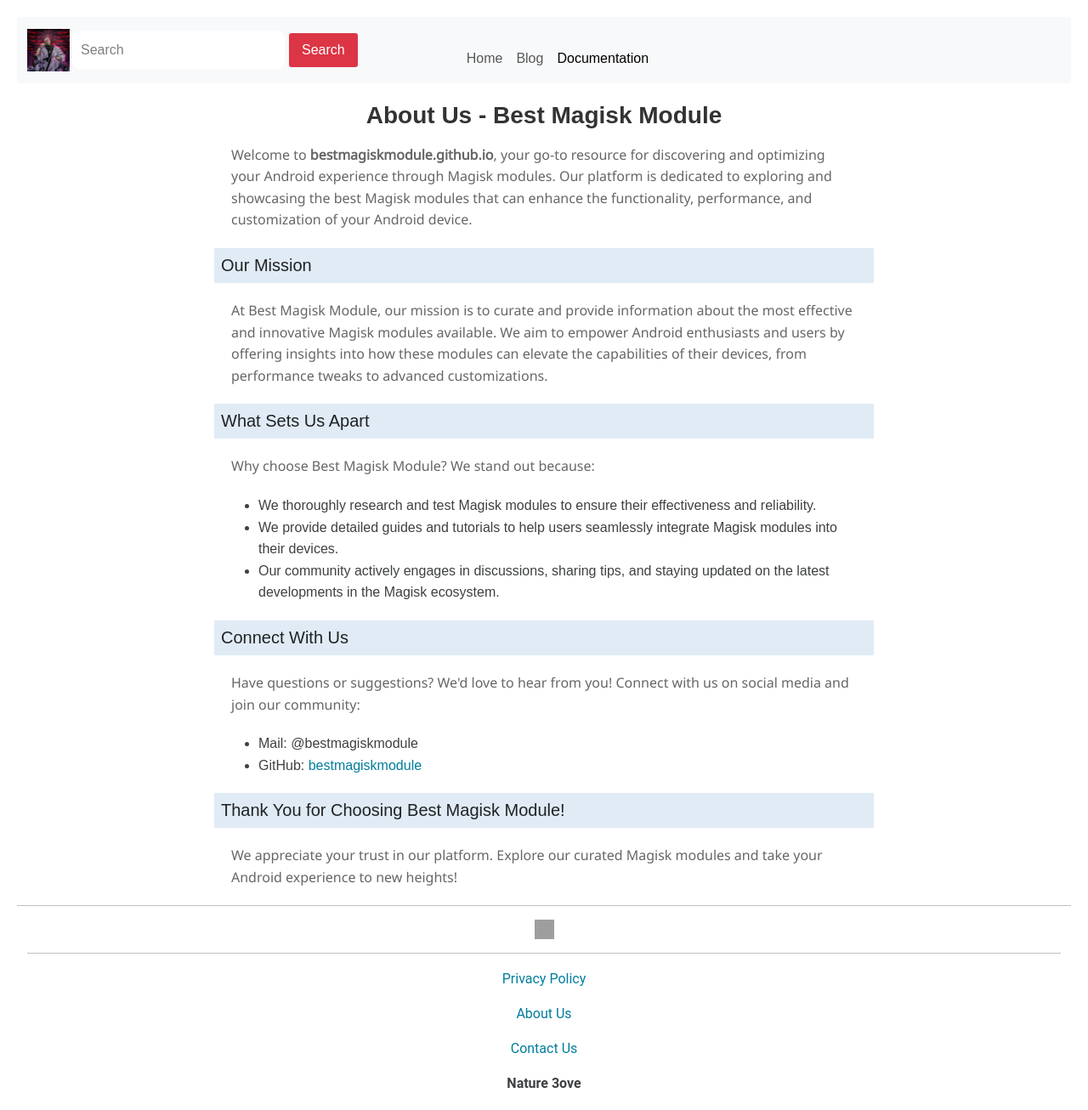
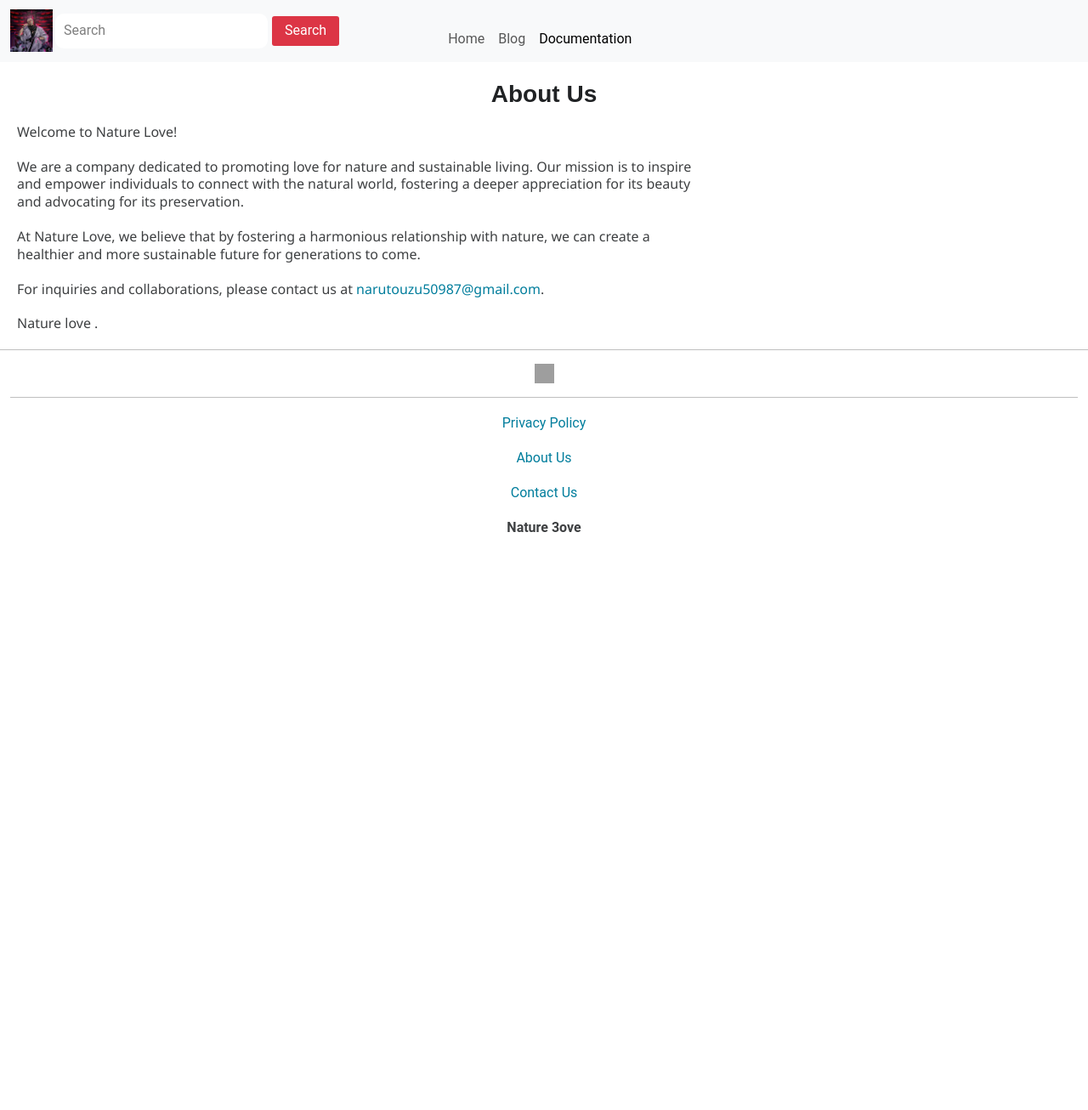
Before and after one commit to naturelovewsp/naturelovewsp.github.io, a Jekyll site: the page built from about-us.html, in a window 1280 px wide. Shown: the whole page at 85% size. Built offline with Jekyll 4.4.1, drawn with Linux system fonts in a browser that asks for light colours; some web fonts are replaced; after the commit the page ends 900 px from its top, so only the background shows below that; grey boxes are pictures that could not be loaded.

Commit message:
Update about-us.html

```diff
--- a/about-us.html
+++ b/about-us.html
@@ -5,72 +5,23 @@
 permalink: /about-us
 ---
 <html lang="en">
-
 <head>
     <meta charset="UTF-8">
     <meta name="viewport" content="width=device-width, initial-scale=1.0">
-    <title>About Us - Best Magisk Module</title>
-    <style>
-        body {
-            font-family: Arial, sans-serif;
-            line-height: 1.6;
-            margin: 20px;
-        }
-
-        h1 {
-            color: #333;
-        }
-
-        p {
-            color: #666;
-        }
-
-        .container {
-            max-width: 800px;
-            margin: auto;
-        }
-    </style>
+    <title>About Us - Nature Love</title>
 </head>
-
 <body>
-    <div class="container">
-        <header>
-            <h1>About Us - Best Magisk Module</h1>
-        </header>
-
-        <section>
-            <p>Welcome to <strong>bestmagiskmodule.github.io</strong>, your go-to resource for discovering and optimizing your Android experience through Magisk modules. Our platform is dedicated to exploring and showcasing the best Magisk modules that can enhance the functionality, performance, and customization of your Android device.</p>
-        </section>
-
-        <section>
-            <h2>Our Mission</h2>
-            <p>At Best Magisk Module, our mission is to curate and provide information about the most effective and innovative Magisk modules available. We aim to empower Android enthusiasts and users by offering insights into how these modules can elevate the capabilities of their devices, from performance tweaks to advanced customizations.</p>
-        </section>
-
-        <section>
-            <h2>What Sets Us Apart</h2>
-            <p>Why choose Best Magisk Module? We stand out because:</p>
-            <ul>
-                <li>We thoroughly research and test Magisk modules to ensure their effectiveness and reliability.</li>
-                <li>We provide detailed guides and tutorials to help users seamlessly integrate Magisk modules into their devices.</li>
-                <li>Our community actively engages in discussions, sharing tips, and staying updated on the latest developments in the Magisk ecosystem.</li>
-            </ul>
-        </section>
-
-        <section>
-            <h2>Connect With Us</h2>
-            <p>Have questions or suggestions? We'd love to hear from you! Connect with us on social media and join our community:</p>
-            <ul>
-                <li>Mail: <a hrbestmagiskmodule@gmail.com" target="_blank">@bestmagiskmodule</a></li>
-                <li>GitHub: <a href="https://github.com/bestmagiskmodule" target="_blank">bestmagiskmodule</a></li>
-            </ul>
-        </section>
-
-        <section>
-            <h2>Thank You for Choosing Best Magisk Module!</h2>
-            <p>We appreciate your trust in our platform. Explore our curated Magisk modules and take your Android experience to new heights!</p>
-        </section>
-    </div>
+    <header>
+        <h1>About Us</h1>
+    </header>
+    <section>
+        <p>Welcome to Nature Love!</p>
+        <p>We are a company dedicated to promoting love for nature and sustainable living. Our mission is to inspire and empower individuals to connect with the natural world, fostering a deeper appreciation for its beauty and advocating for its preservation.</p>
+        <p>At Nature Love, we believe that by fostering a harmonious relationship with nature, we can create a healthier and more sustainable future for generations to come.</p>
+        <p>For inquiries and collaborations, please contact us at <a href="mailto:narutouzu50987@gmail.com">narutouzu50987@gmail.com</a>.</p>
+    </section>
+    <footer>
+        <p>Nature love .</p>
+    </footer>
 </body>
-
 </html>
```
